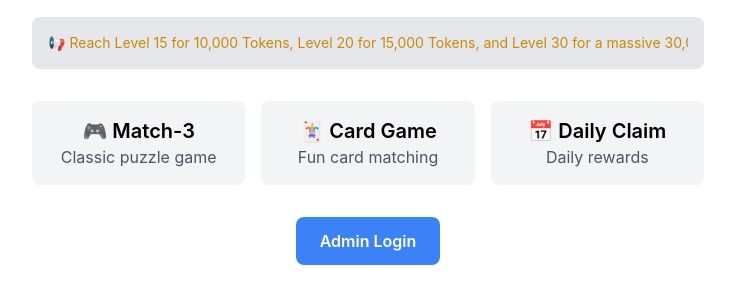
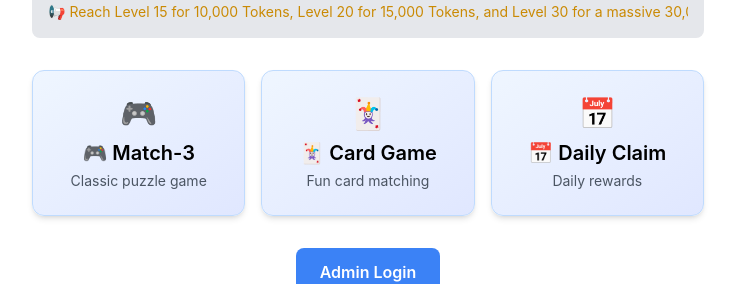
Before and after one commit to Adrijan-Petek/miniapp-admin-kit, a Next.js app: page /public in a window 1280 px wide. Shown: the part 453-737 px from the top of the page, without its empty margins (272-1007 px from the left). Built offline with nearby package versions, Linux system fonts and the light colour scheme.

Commit message:
Add beautiful customizable menu to main page with admin management

```diff
--- a/app/admin/layout.tsx
+++ b/app/admin/layout.tsx
@@ -35,9 +35,6 @@ export default async function AdminLayout({
           <Link href="/admin/miniapps" className="block px-2.5 py-1.5 rounded-lg hover:bg-slate-800">
             🎮 Mini Apps
           </Link>
-          <Link href="/admin/pages" className="block px-2.5 py-1.5 rounded-lg hover:bg-slate-800">
-            📄 Pages
-          </Link>
           <Link href="/admin/treasury" className="block px-2.5 py-1.5 rounded-lg hover:bg-slate-800">
             💰 Treasury
           </Link>
--- a/app/admin/settings/page.tsx
+++ b/app/admin/settings/page.tsx
@@ -185,6 +185,111 @@ export default function SettingsPage() {
               <span className="text-xs">Show Admin Login Button</span>
             </label>
           </div>
+        </div>
+      </section>
+
+      {/* Menu Management */}
+      <section className="rounded-xl border border-slate-800 bg-slate-900/70 p-4">
+        <h2 className="text-sm font-semibold mb-3">🍽️ Menu Management</h2>
+        <div className="space-y-4">
+          {settings.menuItems.map((item, index) => (
+            <div key={item.id} className="border border-slate-700 rounded-lg p-3 bg-slate-800/50">
+              <div className="grid grid-cols-1 md:grid-cols-2 gap-3">
+                <div>
+                  <label className="block text-xs mb-1">Title</label>
+                  <input
+                    value={item.title}
+                    onChange={(e) => {
+                      const newItems = [...settings.menuItems]
+                      newItems[index].title = e.target.value
+                      updateSetting('menuItems', newItems)
+                    }}
+                    className="w-full rounded border border-slate-600 bg-slate-900 px-2 py-2 text-xs"
+                    placeholder="Menu Item Title"
+                  />
+                </div>
+                <div>
+                  <label className="block text-xs mb-1">Icon (emoji)</label>
+                  <input
+                    value={item.icon}
+                    onChange={(e) => {
+                      const newItems = [...settings.menuItems]
+                      newItems[index].icon = e.target.value
+                      updateSetting('menuItems', newItems)
+                    }}
+                    className="w-full rounded border border-slate-600 bg-slate-900 px-2 py-2 text-xs"
+                    placeholder="🎮"
+                  />
+                </div>
+                <div>
+                  <label className="block text-xs mb-1">Description</label>
+                  <input
+                    value={item.description}
+                    onChange={(e) => {
+                      const newItems = [...settings.menuItems]
+                      newItems[index].description = e.target.value
+                      updateSetting('menuItems', newItems)
+                    }}
+                    className="w-full rounded border border-slate-600 bg-slate-900 px-2 py-2 text-xs"
+                    placeholder="Short description"
+                  />
+                </div>
+                <div>
+                  <label className="block text-xs mb-1">URL</label>
+                  <input
+                    value={item.url}
+                    onChange={(e) => {
+                      const newItems = [...settings.menuItems]
+                      newItems[index].url = e.target.value
+                      updateSetting('menuItems', newItems)
+                    }}
+                    className="w-full rounded border border-slate-600 bg-slate-900 px-2 py-2 text-xs"
+                    placeholder="/games/match3"
+                  />
+                </div>
+              </div>
+              <div className="flex items-center justify-between mt-3">
+                <label className="flex items-center space-x-2">
+                  <input
+                    type="checkbox"
+                    checked={item.enabled}
+                    onChange={(e) => {
+                      const newItems = [...settings.menuItems]
+                      newItems[index].enabled = e.target.checked
+                      updateSetting('menuItems', newItems)
+                    }}
+                    className="rounded border-slate-600 bg-slate-900"
+                  />
+                  <span className="text-xs">Enabled</span>
+                </label>
+                <button
+                  onClick={() => {
+                    const newItems = settings.menuItems.filter((_, i) => i !== index)
+                    updateSetting('menuItems', newItems)
+                  }}
+                  className="px-3 py-1 bg-red-600 hover:bg-red-700 text-white text-xs rounded"
+                >
+                  Delete
+                </button>
+              </div>
+            </div>
+          ))}
+          <button
+            onClick={() => {
+              const newItem = {
+                id: Date.now().toString(),
+                title: 'New Menu Item',
+                description: 'Description',
+                icon: '⭐',
+                url: '/',
+                enabled: true
+              }
+              updateSetting('menuItems', [...settings.menuItems, newItem])
+            }}
+            className="w-full py-2 bg-blue-600 hover:bg-blue-700 text-white text-xs rounded"
+          >
+            Add Menu Item
+          </button>
         </div>
       </section>
 
--- a/app/lib/hooks/useSettings.ts
+++ b/app/lib/hooks/useSettings.ts
@@ -6,6 +6,15 @@ export interface CustomPage {
   slug: string
   content: string
   published: boolean
+}
+
+export interface MenuItem {
+  id: string
+  title: string
+  description: string
+  icon: string
+  url: string
+  enabled: boolean
 }
 
 export interface Settings {
@@ -59,6 +68,7 @@ export interface Settings {
   showAnnouncements: boolean
   showGames: boolean
   showAdminLogin: boolean
+  menuItems: MenuItem[]
   customPages: CustomPage[]
 }
 
@@ -114,6 +124,32 @@ export function useSettings() {
     showAnnouncements: true,
     showGames: true,
     showAdminLogin: true,
+    menuItems: [
+      {
+        id: '1',
+        title: '🎮 Match-3',
+        description: 'Classic puzzle game',
+        icon: '🎮',
+        url: '/games/match3',
+        enabled: true
+      },
+      {
+        id: '2',
+        title: '🃏 Card Game',
+        description: 'Fun card matching',
+        icon: '🃏',
+        url: '/games/cards',
+        enabled: true
+      },
+      {
+        id: '3',
+        title: '📅 Daily Claim',
+        description: 'Daily rewards',
+        icon: '📅',
+        url: '/daily',
+        enabled: true
+      }
+    ],
     customPages: [
       {
         id: 1,
--- a/app/public/page.tsx
+++ b/app/public/page.tsx
@@ -31,20 +31,19 @@ export default function PublicPage() {
             </div>
           </div>
         )}
-        {settings.showGames && (
+        {settings.showGames && settings.menuItems.filter(item => item.enabled).length > 0 && (
           <div className="mt-8 grid grid-cols-1 md:grid-cols-3 gap-4">
-            <div className="bg-gray-100 p-4 rounded-lg">
-              <h3 className="text-xl font-semibold text-black">🎮 Match-3</h3>
-              <p className="text-gray-600">Classic puzzle game</p>
-            </div>
-            <div className="bg-gray-100 p-4 rounded-lg">
-              <h3 className="text-xl font-semibold text-black">🃏 Card Game</h3>
-              <p className="text-gray-600">Fun card matching</p>
-            </div>
-            <div className="bg-gray-100 p-4 rounded-lg">
-              <h3 className="text-xl font-semibold text-black">📅 Daily Claim</h3>
-              <p className="text-gray-600">Daily rewards</p>
-            </div>
+            {settings.menuItems.filter(item => item.enabled).map(item => (
+              <a
+                key={item.id}
+                href={item.url}
+                className="bg-gradient-to-br from-blue-50 to-indigo-100 hover:from-blue-100 hover:to-indigo-200 p-6 rounded-xl shadow-md hover:shadow-lg transition-all duration-300 border border-blue-200"
+              >
+                <div className="text-3xl mb-2">{item.icon}</div>
+                <h3 className="text-xl font-semibold text-black mb-1">{item.title}</h3>
+                <p className="text-gray-600 text-sm">{item.description}</p>
+              </a>
+            ))}
           </div>
         )}
         {settings.showAdminLogin && (
```
Also changed, not shown: app/admin/miniapps/page.tsx (+62 -60 lines), 1 other file (tests, documents, lock files or other folders).
